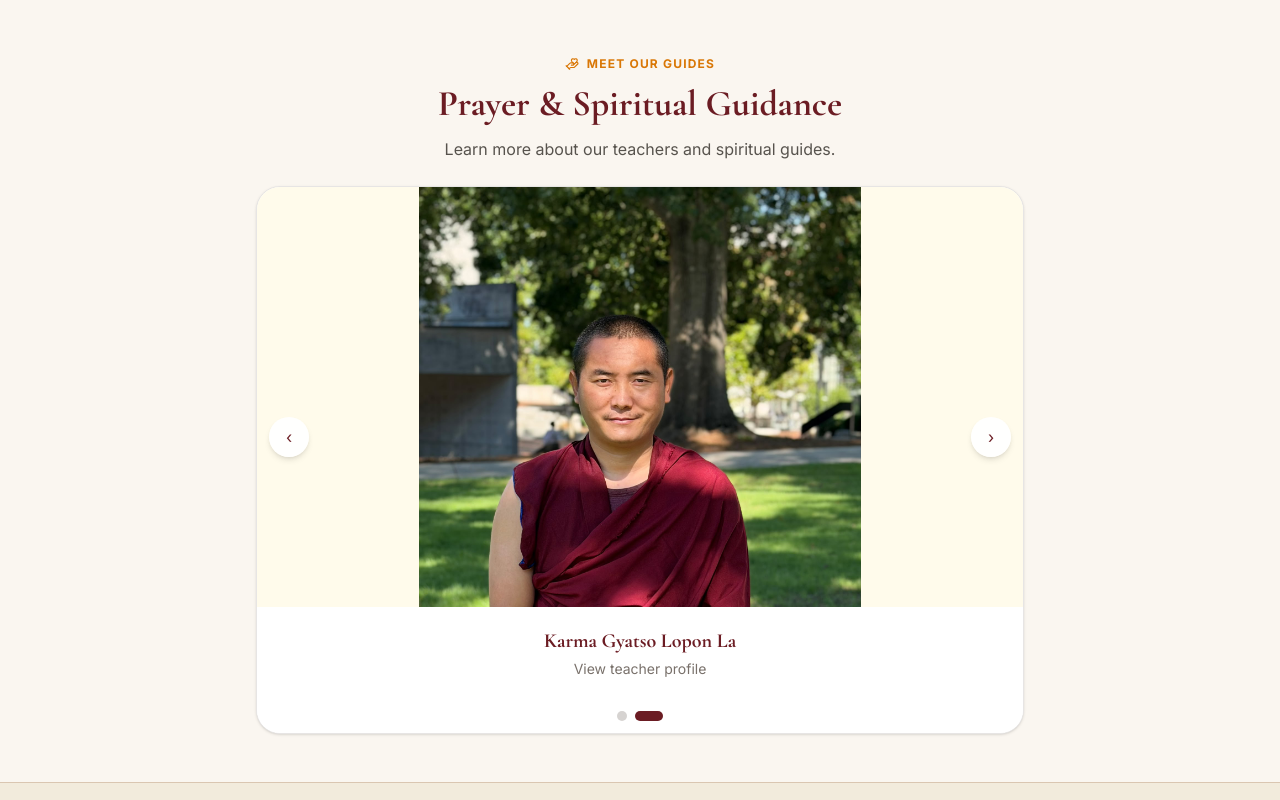
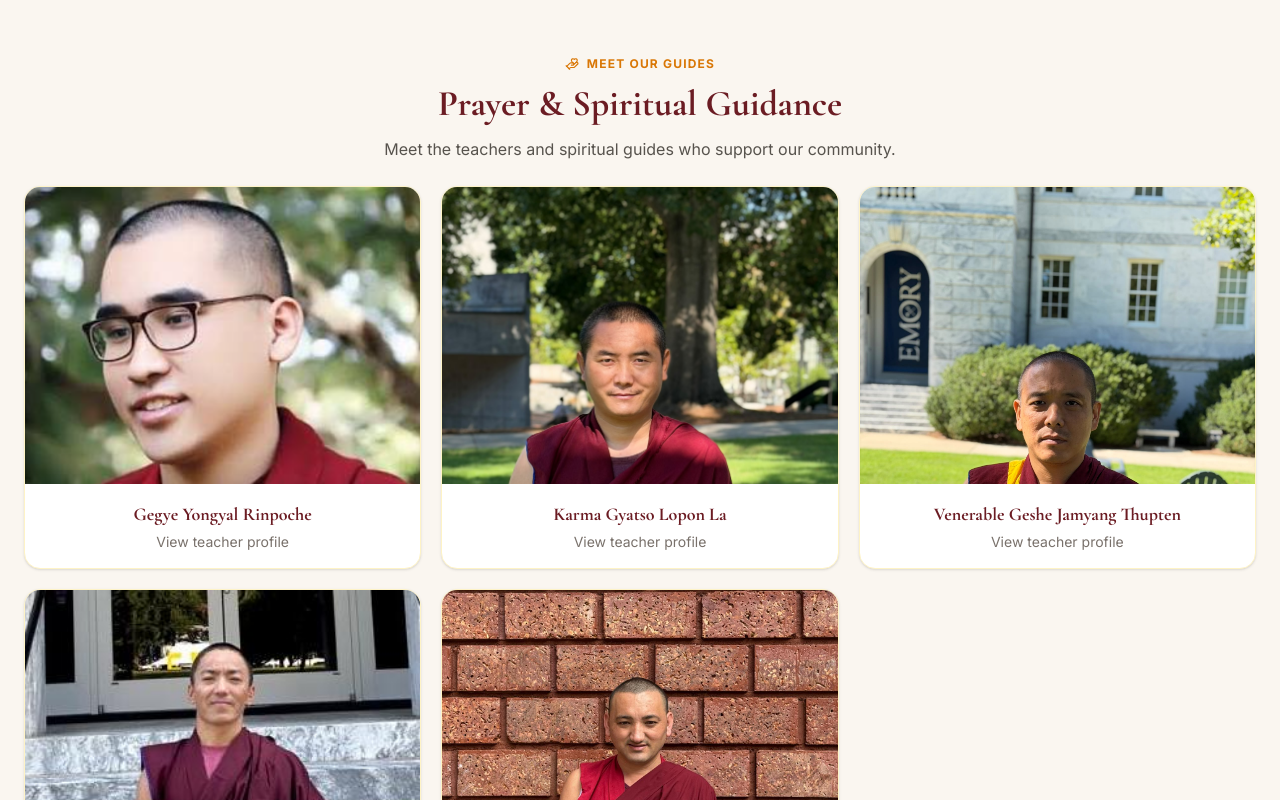
Before and after one commit to sherpaten/Zero-Point-Meditation-Center, a React (Vite) app in the folder zero-point-meditation/: page /services in a window 1280 px wide. Shown: the part 6380-7180 px from the top of the page. Built offline with nearby package versions, Linux system fonts and the light colour scheme.

Commit message:
Restore teacher gallery and add remaining portraits

```diff
--- a/zero-point-meditation/src/pages/Services.jsx
+++ b/zero-point-meditation/src/pages/Services.jsx
@@ -5,6 +5,9 @@ import { motion } from 'framer-motion';
 import { Flower2, BookOpen, Sparkles, HandHeart, Clock3, Landmark } from 'lucide-react';
 import gegyeYongyalRinpoche from "../assets/Teams/Gegye Yongyal Rinpoche's.png";
 import karmaGyatsoPhoto from "../assets/Teams/Teachers/karma Gyatso lopon la .jpeg";
+import jamyangThuptenPhoto from "../assets/Teams/Teachers/Jamyang Thupten.jpeg";
+import tashiDorjeePhoto from "../assets/Teams/Teachers/Tashi Dorjee.jpeg";
+import thuptenSherapPhoto from "../assets/Teams/Teachers/Thupten Sherap.jpeg";
 
 const courses = [
   { name: 'Introduction to Buddhist Meditation', duration: '45 minutes', description: 'Serves as a low-commitment entry point for first-timers.' },
@@ -68,49 +71,6 @@ const serviceImages = {
   ],
 };
 
-
-function GuideCarousel({ guides }) {
-  const [activeGuide, setActiveGuide] = useState(0);
-  const showGuide = (direction) => {
-    setActiveGuide((current) => (current + direction + guides.length) % guides.length);
-  };
-
-  React.useEffect(() => {
-    if (guides.length < 2) return undefined;
-    const interval = window.setInterval(() => {
-      setActiveGuide((current) => (current + 1) % guides.length);
-    }, 5000);
-    return () => window.clearInterval(interval);
-  }, [guides.length]);
-
-  const guide = guides[activeGuide];
-  return (
-    <div className="mx-auto w-full max-w-3xl">
-      <div className="relative overflow-hidden rounded-3xl border border-stone-200 bg-white shadow-sm">
-        <a href="/teachers" aria-label={`Learn more about ${guide.name} on the Teachers page`} className="group block focus:outline-none focus-visible:ring-2 focus-visible:ring-buddhist-gold focus-visible:ring-inset">
-          <div className="h-[320px] sm:h-[420px] bg-amber-50 flex items-center justify-center">
-            <img key={guide.name} src={guide.image} alt={guide.alt} loading="lazy" decoding="async" className="h-full w-full object-contain object-center transition-opacity duration-300" />
-          </div>
-          <div className="p-4 sm:p-5 text-center">
-            <h3 className="font-serif text-lg sm:text-xl font-bold text-buddhist-burgundy">{guide.name}</h3>
-            <p className="mt-1 text-sm text-stone-500">View teacher profile</p>
-          </div>
-        </a>
-        {guides.length > 1 && (
-          <>
-            <button type="button" onClick={() => showGuide(-1)} aria-label="Previous teacher" className="absolute left-3 top-[42%] flex h-10 w-10 items-center justify-center rounded-full bg-white/95 text-buddhist-burgundy shadow-md transition hover:bg-white focus:outline-none focus-visible:ring-2 focus-visible:ring-buddhist-gold">‹</button>
-            <button type="button" onClick={() => showGuide(1)} aria-label="Next teacher" className="absolute right-3 top-[42%] flex h-10 w-10 items-center justify-center rounded-full bg-white/95 text-buddhist-burgundy shadow-md transition hover:bg-white focus:outline-none focus-visible:ring-2 focus-visible:ring-buddhist-gold">›</button>
-            <div className="flex items-center justify-center gap-2 bg-white py-3" aria-label="Choose teacher">
-              {guides.map((item, index) => (
-                <button key={item.name} type="button" onClick={() => setActiveGuide(index)} aria-label={`Show ${item.name}`} aria-pressed={activeGuide === index} className={`h-2.5 rounded-full transition-all ${activeGuide === index ? 'w-7 bg-buddhist-burgundy' : 'w-2.5 bg-stone-300 hover:bg-stone-400'}`} />
-              ))}
-            </div>
-          </>
-        )}
-      </div>
-    </div>
-  );
-}
 
 function ServiceSection({ id, eyebrow, title, description, icon, items, imageKey, onAction }) {
   return (
@@ -259,14 +219,27 @@ export default function Services() {
         <div className="text-center max-w-2xl mx-auto space-y-3">
           <span className="inline-flex items-center gap-2 text-buddhist-gold font-bold text-xs uppercase tracking-widest"><HandHeart size={14} /> Meet our guides</span>
           <h2 className="font-serif text-3xl sm:text-4xl font-bold text-buddhist-burgundy">Prayer & Spiritual Guidance</h2>
-          <p className="text-stone-600 leading-relaxed">Learn more about our teachers and spiritual guides.</p>
+          <p className="text-stone-600 leading-relaxed">Meet the teachers and spiritual guides who support our community.</p>
         </div>
-        <GuideCarousel
-          guides={[
-            { name: "Gegye Yongyal Rinpoche", image: gegyeYongyalRinpoche, alt: "Gegye Yongyal Rinpoche" },
-            { name: "Karma Gyatso Lopon La", image: karmaGyatsoPhoto, alt: "Karma Gyatso Lopon La" }
-          ]}
-        />
+        <div className="grid gap-5 sm:grid-cols-2 lg:grid-cols-3">
+          {[
+            { name: "Gegye Yongyal Rinpoche", image: gegyeYongyalRinpoche },
+            { name: "Karma Gyatso Lopon La", image: karmaGyatsoPhoto },
+            { name: "Venerable Geshe Jamyang Thupten", image: jamyangThuptenPhoto },
+            { name: "Venerable Tashi Dorjee", image: tashiDorjeePhoto },
+            { name: "Venerable Thupten Sherap", image: thuptenSherapPhoto },
+          ].map((guide) => (
+            <a key={guide.name} href="/teachers" aria-label={`View ${guide.name} on the Teachers page`} className="group overflow-hidden rounded-2xl border border-amber-100 bg-white shadow-sm transition hover:-translate-y-1 hover:shadow-lg focus:outline-none focus-visible:ring-2 focus-visible:ring-buddhist-gold">
+              <div className="aspect-[4/3] overflow-hidden bg-amber-50">
+                <img src={guide.image} alt={guide.name} loading="lazy" decoding="async" className="h-full w-full object-cover object-top transition-transform duration-500 group-hover:scale-[1.03]" />
+              </div>
+              <div className="p-4 text-center">
+                <h3 className="font-serif text-lg font-bold text-buddhist-burgundy">{guide.name}</h3>
+                <p className="mt-1 text-sm text-stone-500">View teacher profile</p>
+              </div>
+            </a>
+          ))}
+        </div>
       </section>
 
       <BookingModal open={bookingOpen} onClose={() => setBookingOpen(false)} initialType={bookingType} initialService={bookingService} workflow={bookingWorkflow} />
```
